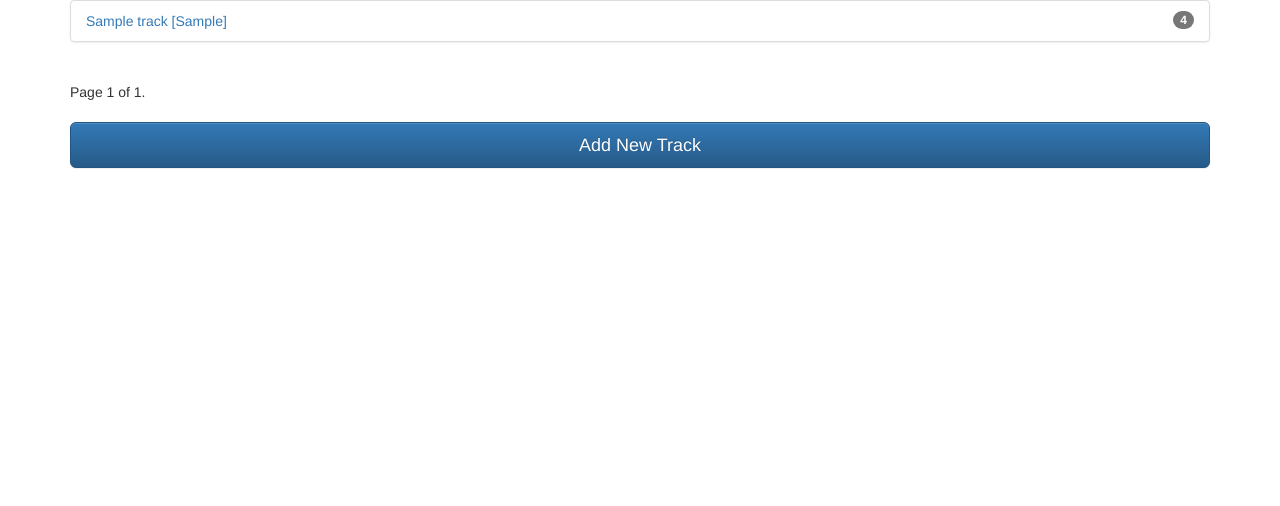
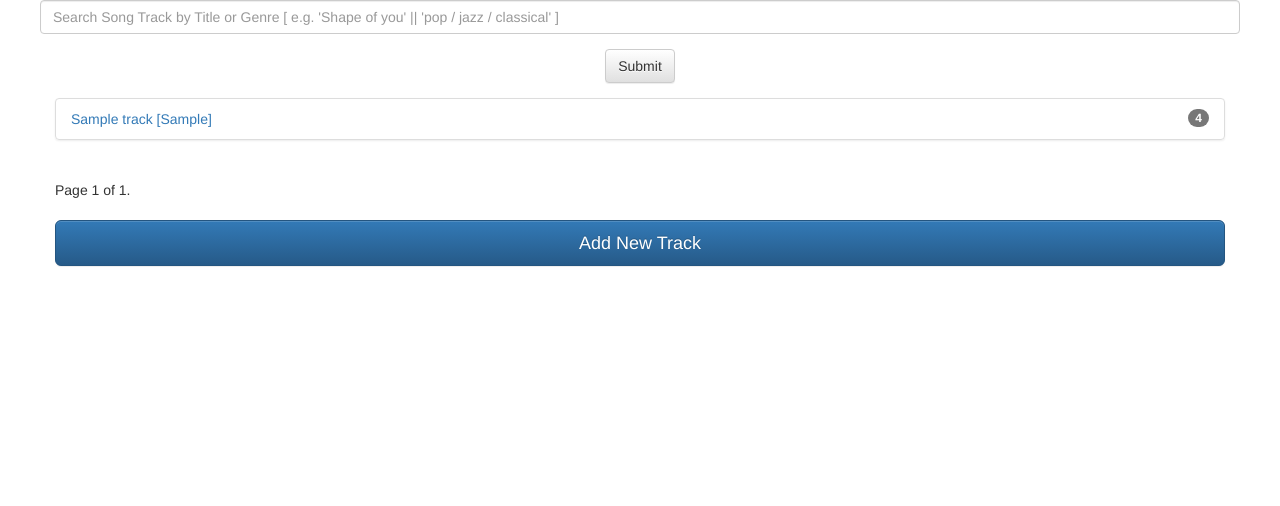
Before and after one commit to pulkitvaishnav/music_tracks, a Django app: page /tracks/ in a window 1280 px wide. Shown: the part 56-562 px from the top of the page. Run offline with Django 3.2, Linux system fonts and the light colour scheme; tables that the repository leaves empty hold one stand-in row (values such as "Sample post"); some libraries are stand-ins or nearby versions.

Commit message:
Form added for search by title and genre on home page.

```diff
--- a/tracks/templates/tracks/track_list.html
+++ b/tracks/templates/tracks/track_list.html
@@ -2,6 +2,17 @@
 
 {% block content %}
 	{% if track_list %}
+		<div class="row">
+		<form type="get" class="form-horizontal" action="." style="margin: 0">
+			<div class="form-group">
+		    	<input  id="search_box" class="form-control" type="text" name="search_box" placeholder="Search Song Track by Title or Genre [ e.g. 'Shape of you' || 'pop / jazz / classical' ]" >
+		    </div>
+		    <div class="form-group">
+		    	<button id="search_submit" class="btn btn-default center-block"  type="submit" >Submit</button>
+		    </div>
+		</form>
+		</div>
+		<div class="row">
 	    <ul class="list-group">
 	    {% for track in track_list %}
 			<a href="/track/{{ track.id }}/">
@@ -31,4 +42,5 @@
 	    <p>No music tracks are available.</p>
 	{% endif %}
 	<a class="btn btn-primary btn-lg btn-block" href="{% url 'Track:tracks-add' %}" role="button">Add New Track</a>
+	</div>
 {% endblock %}
```
